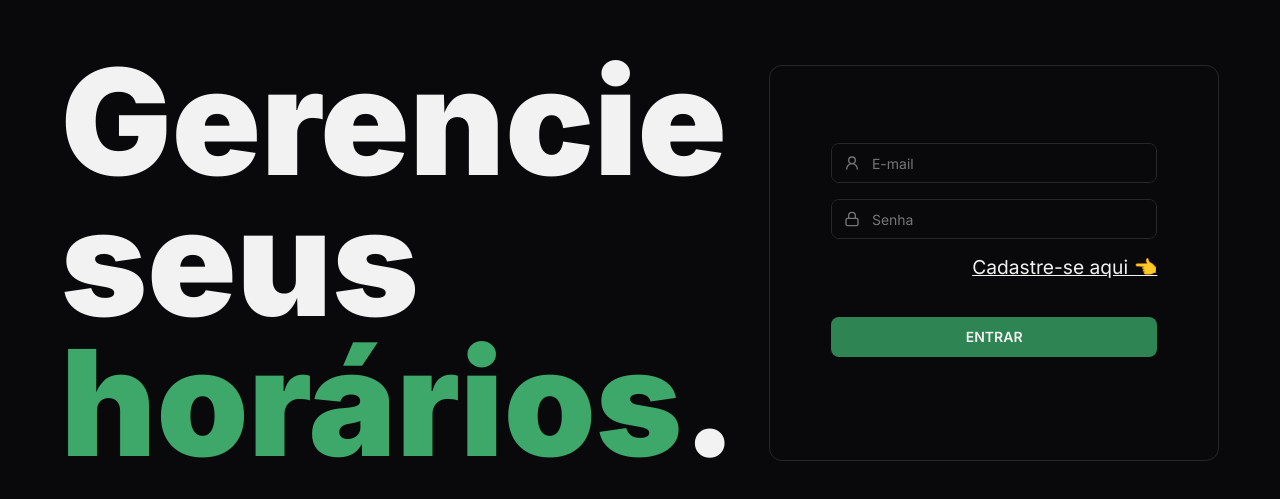
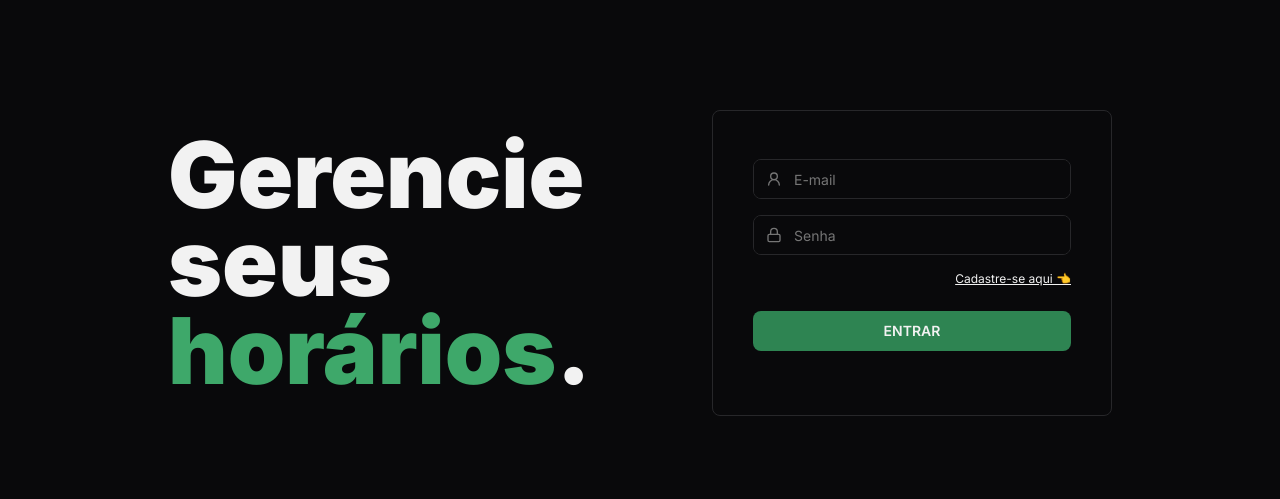
Before and after one commit to MarcosRene/athena, a React (Vite) app: page /sign-in in a window 1280 px wide. Shown: the part 137-636 px from the top of the page. Built offline with nearby package versions, Linux system fonts and the light colour scheme.

Commit message:
feat: add private routes function

```diff
--- a/src/components/input-file.tsx
+++ b/src/components/input-file.tsx
@@ -43,7 +43,7 @@ export function InputFile({ onFileSelected, ...attrs }: InputFile) {
       <label
         htmlFor="video"
         className={cn(
-          'relative w-32 h-32 border border-[#27272a] flex rounded-full ring-2 ring-[#27272a] overflow-hidden cursor-pointer',
+          'relative w-28 h-28 lg:w-32 lg:h-32 border border-[#27272a] flex rounded-full ring-2 ring-[#27272a] overflow-hidden cursor-pointer',
           className
         )}
         title="Selecione uma foto"
@@ -53,7 +53,7 @@ export function InputFile({ onFileSelected, ...attrs }: InputFile) {
         {previewURL ? (
           <img src={previewURL} alt="" className="absolute inset-0" />
         ) : (
-          <div className="absolute inset-0 bg-gray-500 text-4xl font-logo font-semibold flex items-center justify-center">
+          <div className="absolute inset-0 bg-gray-500 text-2xl lg:text-4xl font-logo font-semibold flex items-center justify-center">
             US
           </div>
         )}
--- a/src/pages/app/profile.tsx
+++ b/src/pages/app/profile.tsx
@@ -12,7 +12,7 @@ export function Profile() {
 
       <Breadcrumbs breadcrumbs={[{ label: 'Perfil', href: '/profile' }]} />
 
-      <div className="pt-4 flex flex-col items-center md:flex-row md:items-start gap-16">
+      <div className="pt-4 flex flex-col items-center md:flex-row md:items-start gap-8 lg:gap-16">
         <div className="w-full max-w-40 flex flex-col items-center">
           <InputFile
             onFileSelected={(value) => {
--- a/src/pages/auth/sign-in.tsx
+++ b/src/pages/auth/sign-in.tsx
@@ -13,7 +13,7 @@ export function SignIn() {
   const [email, setEmail] = useState('')
   const [password, setPassword] = useState('')
 
-  const isBackFromSignUpPage = location.state?.from === '/sign-up'
+  const hasBackFromSignUpPage = location.state?.from === '/sign-up'
 
   function onSubmit(event: FormEvent<HTMLFormElement>) {
     event.preventDefault()
@@ -26,16 +26,16 @@ export function SignIn() {
       <Helmet title="Login" />
 
       <div
-        className={`max-w-[102.4rem] py-[4.8rem] px-[3.8rem] flex items-center justify-between gap-8 ${isBackFromSignUpPage && 'animate-slider-left-to-right'}`}
+        className={`max-w-[1024px] py-12 px-10 flex items-center justify-between gap-8 ${hasBackFromSignUpPage && 'animate-slider-left-to-right'}`}
       >
-        <h1 className="text-[9.2rem] font-black leading-[8.8rem]">
+        <h1 className="text-[92px] font-black leading-[88px]">
           Gerencie seus <span className="text-green-500">horários</span>.
         </h1>
 
         <form
           onSubmit={onSubmit}
           aria-label="sign-in-form"
-          className="w-full max-w-[40rem] py-[4.8rem] px-[3.8rem] border border-gray-900 rounded-[0.8rem]"
+          className="w-full max-w-[400px] py-12 px-10 border border-gray-900 rounded-lg"
         >
           <Input
             id="email"
@@ -56,12 +56,12 @@ export function SignIn() {
 
           <Link
             to="/sign-up"
-            className="w-full h-auto mb-[2.4rem] bg-transparent underline text-[1.2rem] text-end transition-colors block hover:text-gray-500"
+            className="w-full h-auto mb-6 bg-transparent underline text-xs text-end transition-colors block hover:text-gray-500"
           >
             Cadastre-se aqui 👈
           </Link>
 
-          <Button type="submit" className="w-full mb-[1.6rem] uppercase">
+          <Button type="submit" className="w-full mb-4 uppercase">
             Entrar
           </Button>
         </form>
--- a/src/pages/auth/sign-up.tsx
+++ b/src/pages/auth/sign-up.tsx
@@ -20,9 +20,9 @@ export function SignUp() {
         <form
           aria-label="sign-up-form"
           onSubmit={onSubmit}
-          className="w-full max-w-[40rem] py-[4.8rem] px-[3.8rem] border border-[#27272a] rounded-[0.8rem] animate-slider-right-to-left"
+          className="w-full max-w-[400px] py-12 px-[38px] border border-gray-900 rounded-[0.8rem] animate-slider-right-to-left"
         >
-          <h2 className="mb-[4rem] text-4xl font-bold">Crie sua conta</h2>
+          <h2 className="mb-10 text-2xl font-bold">Crie sua conta</h2>
 
           <Input
             id="email"
@@ -70,7 +70,7 @@ export function SignUp() {
           <Link
             to="/sign-in"
             state={{ from: '/sign-up' }}
-            className="w-full h-auto mb-[2.4rem] bg-transparent underline text-[1.2rem] text-end transition-colors block hover:text-[#a1a1aa]"
+            className="w-full h-auto mb-6 bg-transparent underline text-xs text-end transition-colors block hover:text-[#a1a1aa]"
           >
             Voltar para login 👈
           </Link>
--- a/src/routes.tsx
+++ b/src/routes.tsx
@@ -1,4 +1,4 @@
-import { createBrowserRouter } from 'react-router-dom'
+import { Navigate, createBrowserRouter } from 'react-router-dom'
 
 import { AppLayout } from './pages/_layouts/app'
 import { AuthLayout } from './pages/_layouts/auth'
@@ -10,10 +10,28 @@ import { SignIn } from './pages/auth/sign-in'
 import { SignUp } from './pages/auth/sign-up'
 import { NotFound } from './pages/404'
 
+interface PrivateRoutesProps {
+  children: React.ReactNode
+}
+
+function PrivateRoutes({ children }: PrivateRoutesProps) {
+  const isLoggedInUser = false
+
+  if (!isLoggedInUser) {
+    return <Navigate to="/sign-in" replace />
+  }
+
+  return children
+}
+
 export const router = createBrowserRouter([
   {
     path: '/',
-    element: <AppLayout />,
+    element: (
+      <PrivateRoutes>
+        <AppLayout />
+      </PrivateRoutes>
+    ),
     children: [
       {
         path: '/',
```
